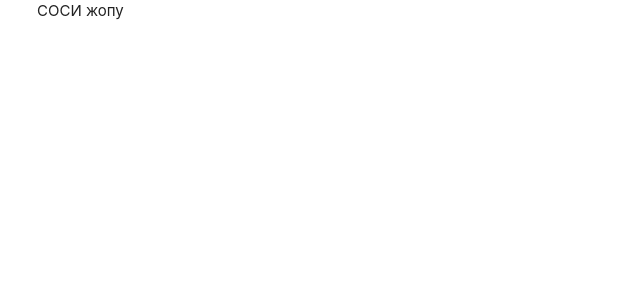
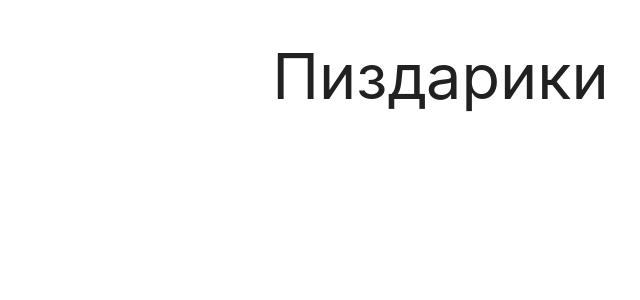
Before and after one commit to NatalGrython/IIPT-project, a React (Create React App) app in the folder client/: page / in a window 1280 px wide. Shown: the top 300 px of the page, without its empty margins (155-795 px from the left). Built offline with nearby package versions, Linux system fonts and the light colour scheme.

Commit message:
Modified react files

```diff
--- a/client/src/App.js
+++ b/client/src/App.js
@@ -1,14 +1,14 @@
 import React from 'react'
 import 'materialize-css'
 import {BrowserRouter as Router} from 'react-router-dom'
-//import { useRoutes } from './routes'
+import { useRoutes } from './routes'
 
 function App() {
-  //const routes = useRoutes(false)
+  const routes = useRoutes(false)
   return (
     <Router>
       <div className="container">
-        СОСИ жопу
+        {routes}
       </div>
     </Router>
 
--- a/client/src/pages/Authpage.js
+++ b/client/src/pages/Authpage.js
@@ -2,10 +2,14 @@ import React from 'react'
 
 export const Authpage = () => {
     return (
-        <div>
-            <h1>
-                Authpage
-            </h1>
+        <div className ="row">
+            <div className = "col s6 offset-s3">
+                <h1>Пиздарики</h1>
+                <div className = "card blue darcken-1">
+
+                </div>
+            </div>
+
         </div>
     )
 }
--- a/client/src/routes.js
+++ b/client/src/routes.js
@@ -13,9 +13,8 @@ export const useRoutes = isAutificated => {
                 <Redirect to="/mypage" />
             </Switch>
         )
-    }
-
-    return (
+    } else {
+        return (
         <Switch>
             <Route path="/" exact>
                 <Authpage />
@@ -24,5 +23,10 @@ export const useRoutes = isAutificated => {
         </Switch>
     )
 
+}
+
+
+
+
 
 }
```
Also changed, not shown: 1 other file (tests, documents, lock files or other folders).
